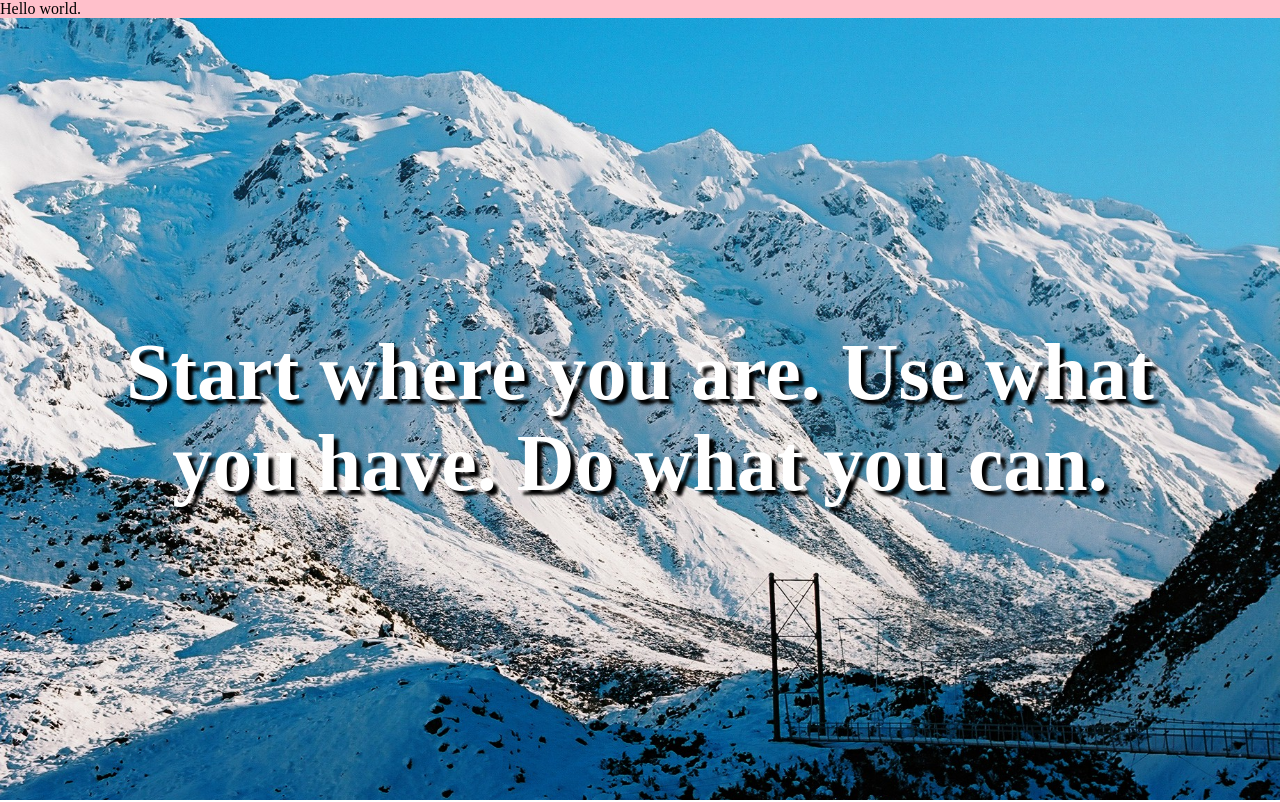
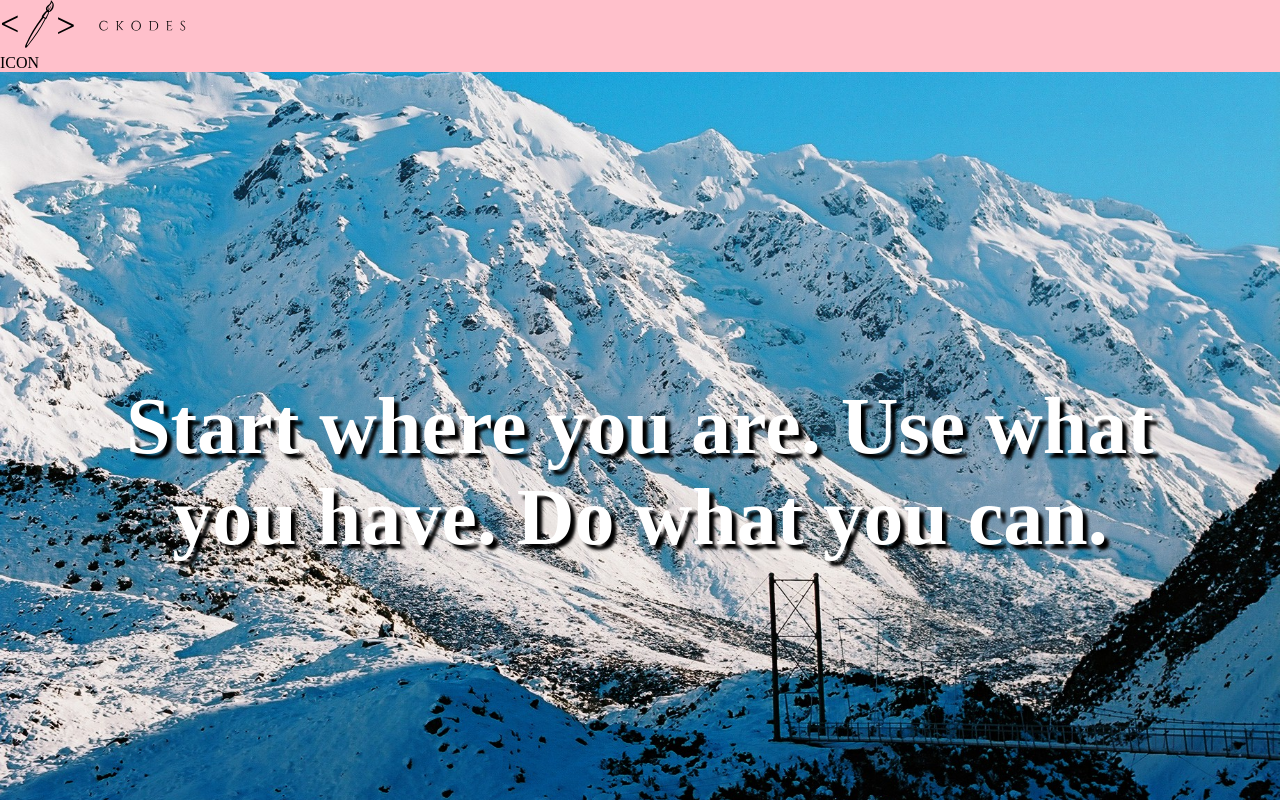
Before and after one commit to CKodes/gt-mship-kcxsw, a JavaScript app: page / in a window 1280 px wide. Shown: the top 802 px of the page. Built offline with nearby package versions, Linux system fonts and the light colour scheme.

Commit message:
feat: import and add logoBlack, ICON placeholder

```diff
--- a/src/components/Navbar/navbar.js
+++ b/src/components/Navbar/navbar.js
@@ -1,7 +1,14 @@
 import './navbar.css';
+import logoBlack from '../../assets/LogoBlack.svg';
 
 function Navbar() {
-  return <nav>Hello world.</nav>;
+  return (
+    <nav>
+      <img className='logo-img' src={logoBlack} alt='logo' />
+
+      <div>ICON</div>
+    </nav>
+  );
 }
 
 export default Navbar;
```
